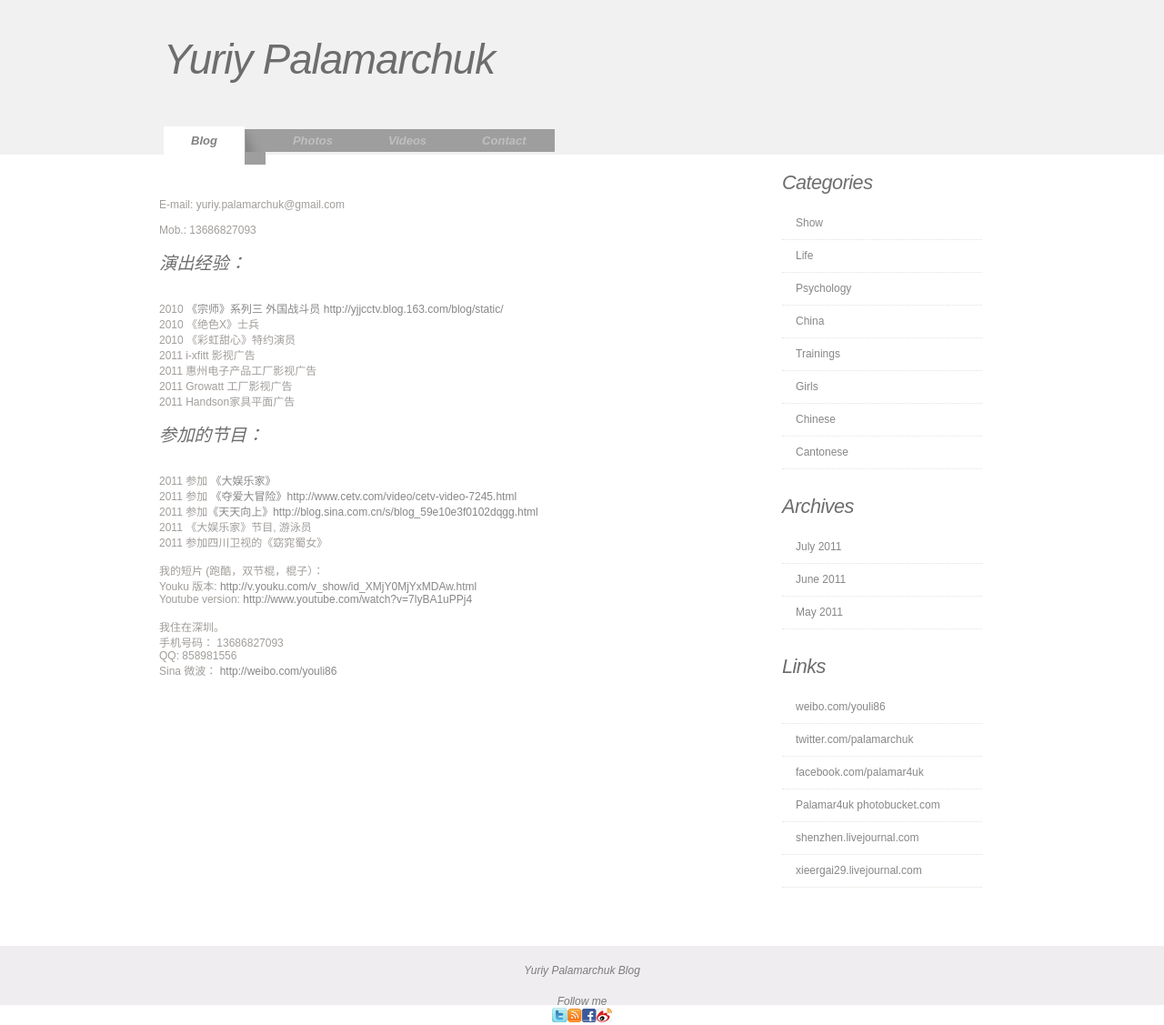
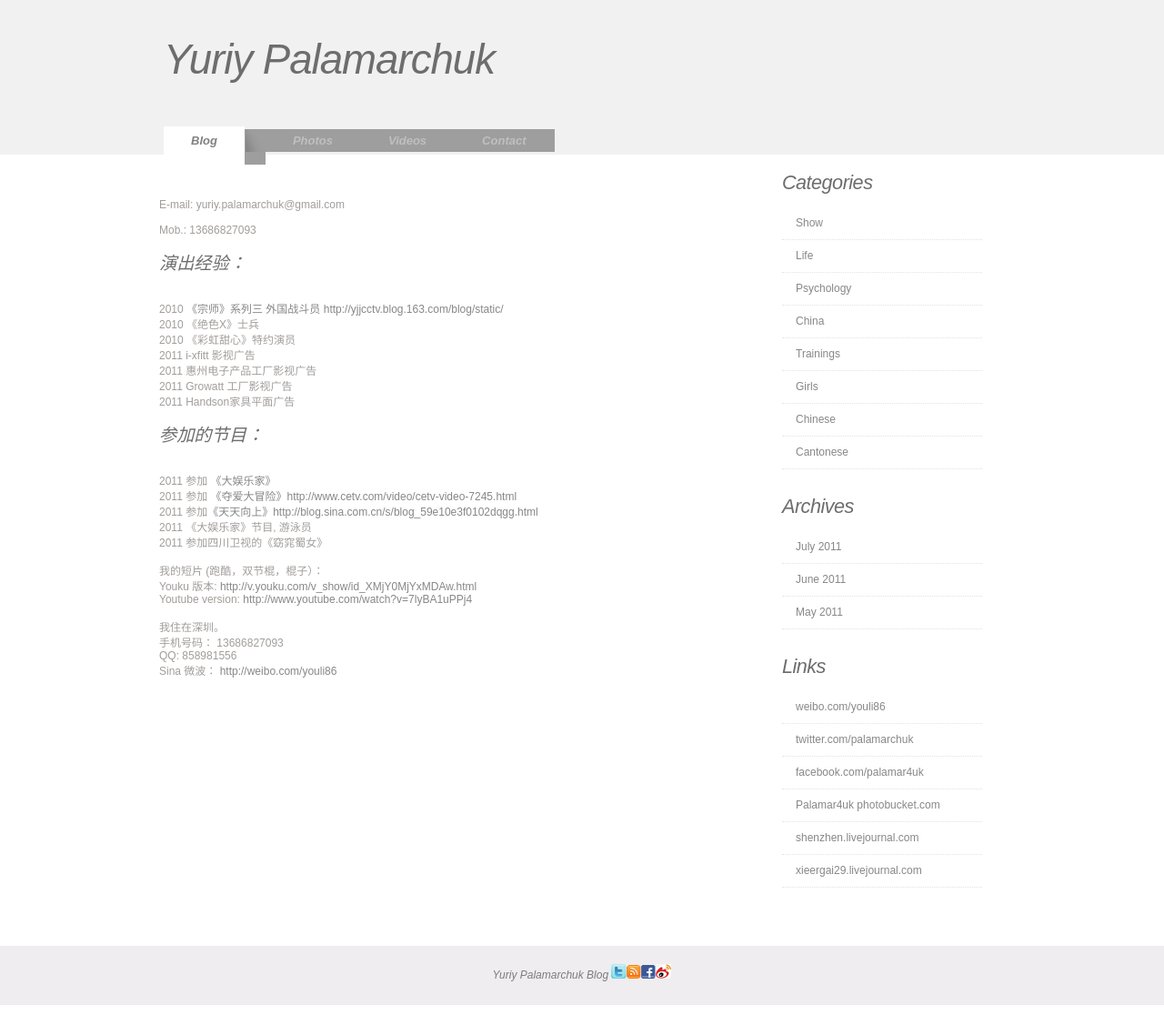
Before and after one commit to iurii/iurii.github.com, a Jekyll site: the page built from about.html, in a window 1280 px wide, cut to the strip 0-1127 px from the top of the page. Shown: the whole strip at 91% size. Built offline with Jekyll 4.4.1, drawn with Linux system fonts in a browser that asks for light colours; after the commit the page ends 1105 px from its top, so only the background shows below that; grey boxes are pictures that could not be loaded.

```diff
--- a/_layouts/default.html
+++ b/_layouts/default.html
@@ -177,7 +177,7 @@
 </div>
 <div id="footer">
 	<span style="font-style: italic;">
-        <p>Yuriy Palamarchuk Blog</p><p>Follow me<br /><img src="images/twitter.png"/><img src="images/atom.png"/><img src="images/facebook.png"/><img src="images/weibo.png" />  </p>
+        <p>Yuriy Palamarchuk Blog <Follow me<br /><img src="images/twitter.png"/><img src="images/atom.png"/><img src="images/facebook.png"/><img src="images/weibo.png" />  </p>
         </span>
 
 
```
